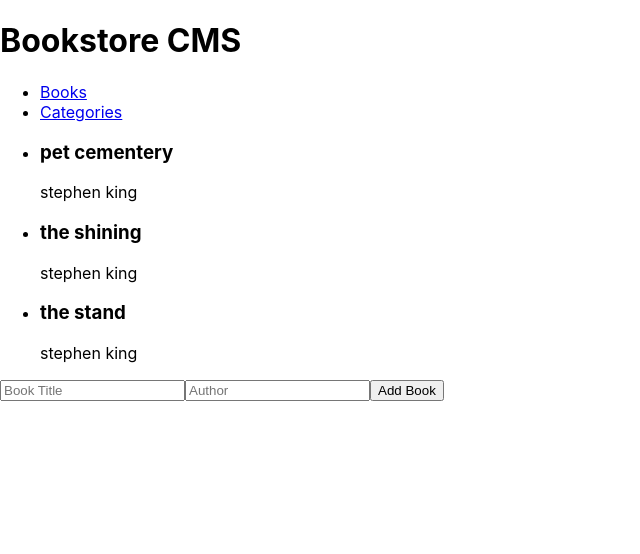
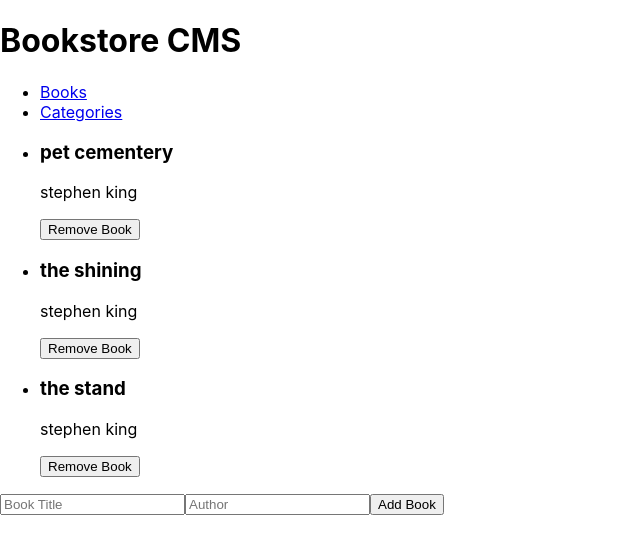
Before and after one commit to d4nQw3rty/book-store-react, a React (Create React App) app: page / in a window 1280 px wide. Shown: the top 554 px of the page, without its empty margins (0-640 px from the left). Built offline with nearby package versions, Linux system fonts and the light colour scheme.

Commit message:
Add a functionality for "Remove" button click

```diff
--- a/src/components/BookItem.js
+++ b/src/components/BookItem.js
@@ -1,13 +1,19 @@
 import React from 'react';
-import { useSelector } from 'react-redux';
+import { useSelector, useDispatch } from 'react-redux';
+import { removeBook } from '../redux/books/Book';
 
 const BookIem = () => {
+  const dispatch = useDispatch();
+  const handleRemoveBook = (id) => {
+    dispatch(removeBook(id));
+  };
   const books = useSelector((state) => state.books);
   return (
     books.map((book) => (
       <li key={book.id}>
         <h3>{book.title}</h3>
         <p>{book.author}</p>
+        <button type="button" onClick={() => handleRemoveBook(book.id)}>Remove Book</button>
       </li>
     ))
   );
```
